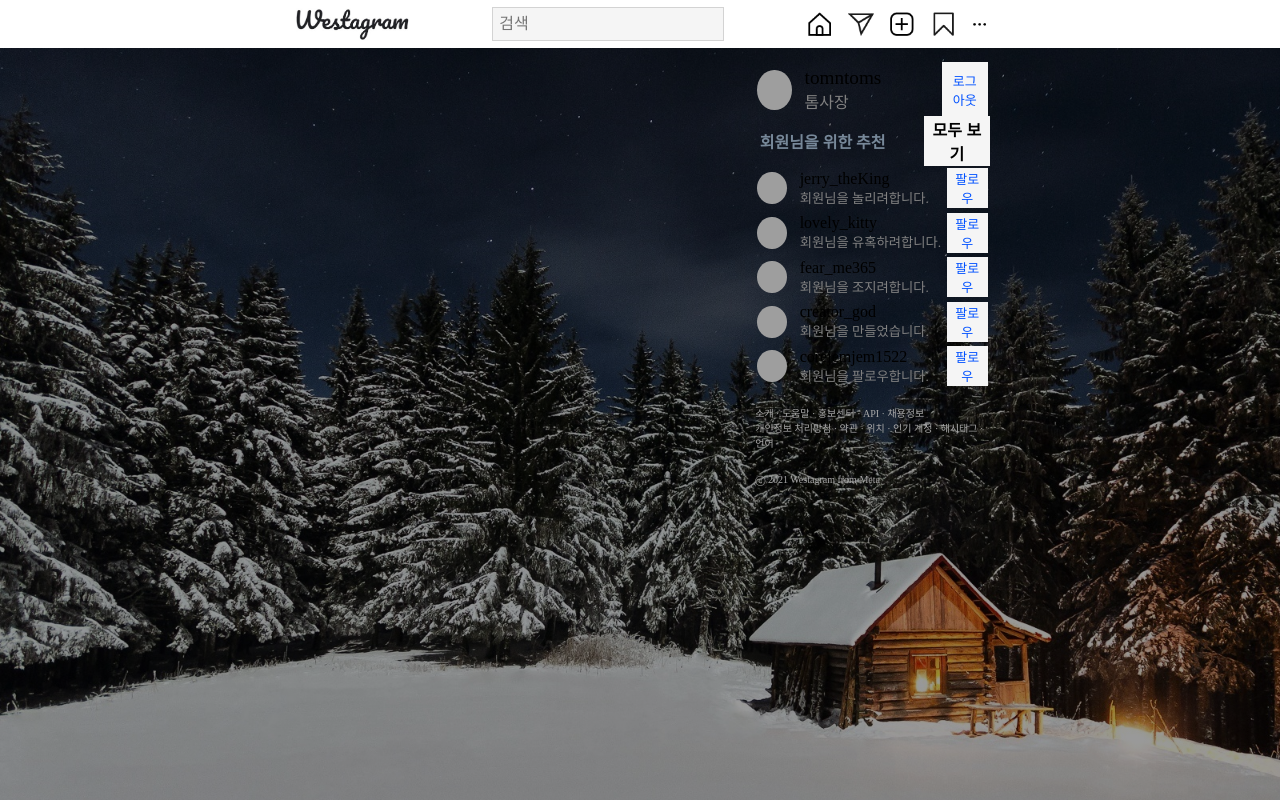
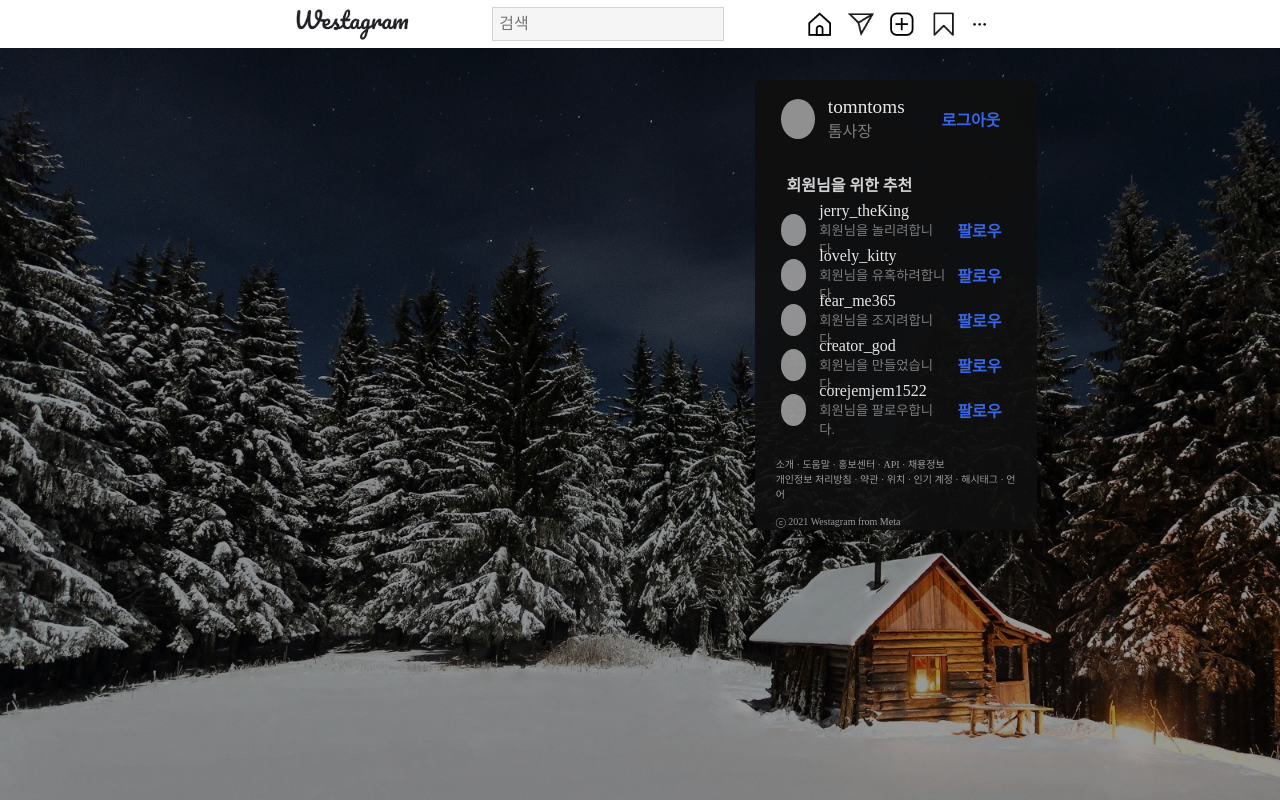
Before and after one commit to mungnpang/Teamproject_Westagram, a Flask app: template templates/index.html in a window 1280 px wide. Run offline with Flask 2, Linux system fonts and the light colour scheme; the template is opened without the code that fills it, so the values that code supplies are empty; some libraries are stand-ins or nearby versions; grey boxes are pictures that could not be loaded.

Commit message:
수정-메인페이지 css 보완

```diff
--- a/static/index_style.css
+++ b/static/index_style.css
@@ -79,7 +79,7 @@
 
 .contents-line{width:32vw;}
 
-.desktop-feed-box{margin: 30vh auto; width: 32vw; height: 86vh; background:rgb(235,235,235); opacity: 0.9; border-radius:1%;}
+.desktop-feed-box{margin: 10vh auto; width: 32vw; height: 86vh; background:rgb(235,235,235); opacity: 0.9; border-radius:2%;}
 .desktop-feed-head {width: 100%; height: 8vh; display: flex; align-items: center; justify-content: space-between;}
 .desktop-feed-head .desktop-user-profile {display: flex; align-items: center; padding: 2%; color:rgb(15,15,15)}
 .desktop-feed-head .desktop-user-profile #desktop-user-pic1 {width: 2vw; height: 4vh; background: url("https://i.imgur.com/IXic2Jl.jpg"); background-size: cover; background-position: center; border-radius: 100%;}
@@ -102,33 +102,37 @@
 
 .desktop-feed-reply {margin-left: 1vw; color:rgb(15,15,15)}
 .desktop-time-checker {margin: 5vh 1vw; font-size: small; color: gray;}
-.desktop-blank{height:4vh;}
+.desktop-blank{height:20vh;}
 
 
 
-.user-suggestion-line {width:18vw; margin-top:8vh; position:fixed; top:0; left:59%;}
-.user-suggestion-line .user-container{width:18vw; height:6vh; display:flex; flex-direction:row; text-align:start; align-items:center; margin:auto; padding:1%;}
+.user-suggestion-line {width:20vw; margin-top:10vh; position:fixed; top:0; left:59%;}
+.user-suggestion-line .suggestion-container {width: 100%; height:53vh; background:rgb(15,15,15); opacity:0.9; padding:5%; border-radius:2%;}
+.user-suggestion-line .user-container {width:18vw; height:6vh; display:flex; flex-direction:row; text-align:start; align-items:center; margin:auto; padding:1%;}
 .user-suggestion-line .user-container .profile-img{width:3vw; height:5vh; border-radius:100%; overflow:hidden; flex:1;}
 .user-suggestion-line .user-container .profile-img img{width:100%; height:100%; object-fit:cover;}
-.user-suggestion-line .user-container .profile-desc{flex:4; margin-left:1vw;}
-.user-suggestion-line .user-container .profile-desc .profile-nickname{color:black; font-size: larger;}
-.user-suggestion-line .user-container .profile-desc .profile-name{color:gray;}
-.user-suggestion-line .user-container #switch{width:3vw; height:7vh; flex:1; border-style:none; background:rgb(245, 245, 245); justify-content: flex-end;}
-.user-suggestion-line .user-container #switch #switch-text{color: rgb(0, 81, 255); font-size: 13px; cursor:pointer;}
+.user-suggestion-line .user-container .profile-desc{flex:3; margin-left:1vw;}
+.user-suggestion-line .user-container .profile-desc .profile-nickname{color:white; font-size: larger;}
+.user-suggestion-line .user-container .profile-desc .profile-name{color:white; opacity:0.5;}
+.user-suggestion-line .user-container #logout{width:100%; height:7vh; flex:2; border-style:none; background:transparent; justify-content: flex-end;}
+.user-suggestion-line .user-container #logout #logout-text{color: rgb(60, 111, 255); font-weight:bolder; font-size:medium; cursor:pointer;}
 
-.user-suggestion-line #suggestion{width:18vw; height:5vh; margin:2%; display:flex; justify-content:space-between; align-items:center;}
-.user-suggestion-line #suggestion-text{flex:3; color:lightslategray; font-size:medium; font-weight:bolder;}
-.user-suggestion-line #suggestion-button{flex:1; border:none; font-weight:bolder; background: rgb(245, 245, 245);}
-.user-suggestion-line #suggestion-button span{color: black; font-size:medium;}
+.user-suggestion-line #suggestion{width:18vw; height:5vh; margin:1rem auto auto 1rem; padding:1%; display:flex; justify-content:space-between; align-items:center;}
+.user-suggestion-line #suggestion-text{flex:2; color:white; opacity:0.9; font-size:medium; font-weight:bolder;}
+.user-suggestion-line #suggestion-button{flex:1; border:none; background:transparent;}
+.user-suggestion-line #suggestion-button span{color: rgb(142, 173, 255); opacity:0; font-size:medium;}
 
 .user-suggestion-line .suggestion-candidate{width:18vw; height:5vh; display: flex; flex-direction: row; text-align: start; align-items:center; margin:auto; padding:1%;}
 .user-suggestion-line .suggestion-candidate .candidate-img{width:2vw; height:4vh; border-radius:100%; overflow:hidden; flex:1;}
 .user-suggestion-line .suggestion-candidate .candidate-img img{width:100%; height:100%; object-fit:cover;}
 .user-suggestion-line .suggestion-candidate .candidate-desc{flex:5; margin-left:1vw;}
-.user-suggestion-line .suggestion-candidate .candidate-desc .candidate-nickname{font-size:medium;}
-.user-suggestion-line .suggestion-candidate .candidate-desc .candidate-issue{font-size:smaller; color:gray;}
-.user-suggestion-line .suggestion-candidate .follow-button{width:2vw; height:5vh; flex:1; border-style: none; background: rgb(245, 245, 245); justify-content: flex-end;}
-.user-suggestion-line .suggestion-candidate .follow-button span{color: rgb(0, 81, 255); font-size:13px;}
+.user-suggestion-line .suggestion-candidate .candidate-desc .candidate-nickname{color:white; font-size:medium;}
+.user-suggestion-line .suggestion-candidate .candidate-desc .candidate-issue{font-size:smaller; color:white; opacity:0.5;}
+.user-suggestion-line .suggestion-candidate .follow-button{width:2vw; height:5vh; flex:2; border-style: none; background:transparent; justify-content: flex-end;}
+.user-suggestion-line .suggestion-candidate .follow-button span{color: rgb(60, 111, 255); font-size:medium; font-weight:bolder;}
+
+#TMI {text-align: left; margin-top:1rem; padding:3%;}
+#TMI div {color:darkgray; font-size:x-small;}
 
 @media (max-width: 981px) {
     .desktop-screen{display:none;}
--- a/templates/index.html
+++ b/templates/index.html
@@ -131,8 +131,8 @@
     </div>
 
     <div class="all-items">
+        {% for feed in feeds %}
         <div class="contents-line">
-            {% for feed in feeds %}
             <div class="desktop-feed-box">
                 <div class="desktop-feed-head">
                     <div class="desktop-user-profile">
@@ -163,12 +163,13 @@
                     <div class="desktop-time-checker">5시간 전</div>
                 </div>
             </div>
+            <div class="desktop-blank"></div>
+        </div>
         {% endfor %}
-        </div>
-
 
 
         <div class="user-suggestion-line">
+            <div class="suggestion-container">
                 <div class="user-container">
                     <div class="profile-img">
                         <img class="profile" src="https://i.imgur.com/IXic2Jl.jpg">
@@ -177,8 +178,8 @@
                         <div class="profile-nickname">tomntoms</div>
                         <div class="profile-name">톰사장</div>
                     </div>
-                <button onclick="logout()" id="switch">
-                    <span id="switch-text">로그아웃</span>
+                    <button onclick="logout()" id="logout">
+                        <span id="logout-text">로그아웃</span>
                     </button>
                 </div>
 
@@ -252,11 +253,12 @@
                     </div>
                 </div>
 
-            <div style="text-align: left; margin-top: 16px;">
-                <div style="color:darkgray; font-size:10px;">소개 · 도움말 · 홍보센터 · API · 채용정보</div>
-                <div style="color:darkgray; font-size:10px;">개인정보 처리방침 · 약관 · 위치 · 인기 계정 · 해시태그 · 언어</div>
+                <div id="TMI">
+                    <div>소개 · 도움말 · 홍보센터 · API · 채용정보</div>
+                    <div>개인정보 처리방침 · 약관 · 위치 · 인기 계정 · 해시태그 · 언어</div>
                     <div>　</div>
-                <div style="color:darkgray; font-size:10px;">ⓒ 2021 Westagram from Meta</div>
+                    <div>ⓒ 2021 Westagram from Meta</div>
+                </div>
             </div>
         </div>
     </div>
```
Also changed, not shown: static/img/header_side_img1.jpg (added), static/img/header_side_img2.jpg (added), 1 other file. Lines whose indentation alone changed are shown as unchanged.
